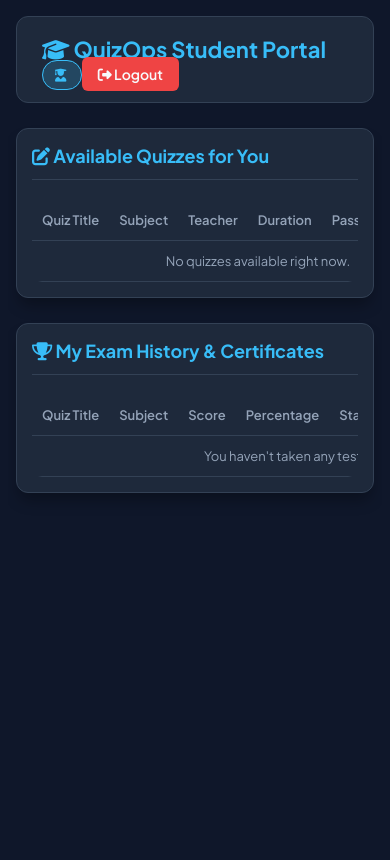
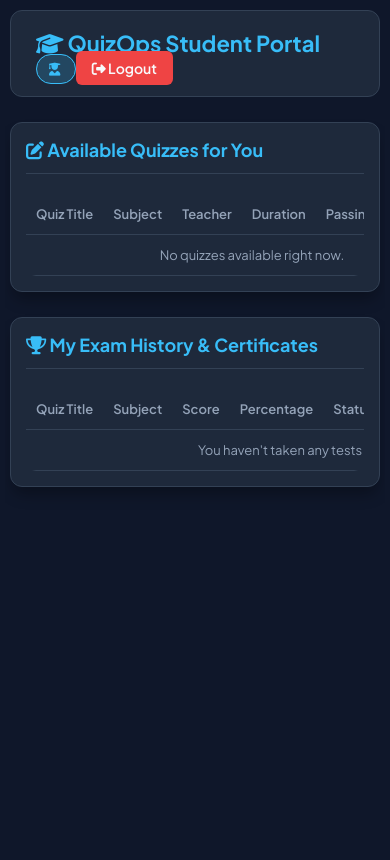
Before and after one commit to sandeshlakhade11-pixel/QuizOps, a Flask app: template templates/student_dashboard.html in a window 390 px wide. After the commit the page ends 487 px from the top, so only its background shows below. Run offline with Flask 3, Linux system fonts and the light colour scheme; the template is opened without the code that fills it, so the values that code supplies are empty.

Commit message:
Update style.css

```diff
--- a/static/css/style.css
+++ b/static/css/style.css
@@ -500,3 +500,40 @@ table {
     width: 100% !important;
     min-width: 550px !important; /* Table won't crush, it will scroll */
 }
+/* Fix for Admin & Teacher Dashboard on Mobile */
+@media screen and (max-width: 768px) {
+    html, body {
+        width: 100% !important;
+        max-width: 100vw !important;
+        margin: 0 !important;
+        padding: 5px !important;
+        overflow-x: hidden !important;
+    }
+
+    .container, .main-content, .card, .navbar, .form-card {
+        width: 100% !important;
+        max-width: 100% !important;
+        min-width: 100% !important;
+        margin-left: 0 !important;
+        margin-right: 0 !important;
+        box-sizing: border-box !important;
+        display: block !important;
+    }
+
+    .row, .grid, .flex-container {
+        display: flex !important;
+        flex-direction: column !important;
+        width: 100% !important;
+    }
+
+    .table-wrapper, div:has(> table) {
+        width: 100% !important;
+        overflow-x: auto !important;
+        display: block !important;
+    }
+
+    table {
+        width: 100% !important;
+        min-width: 500px !important;
+    }
+}
```
